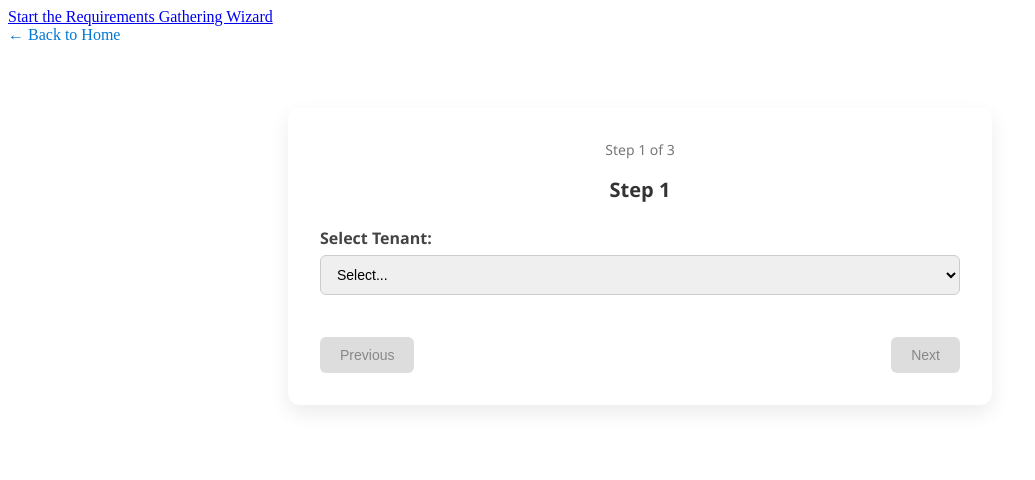
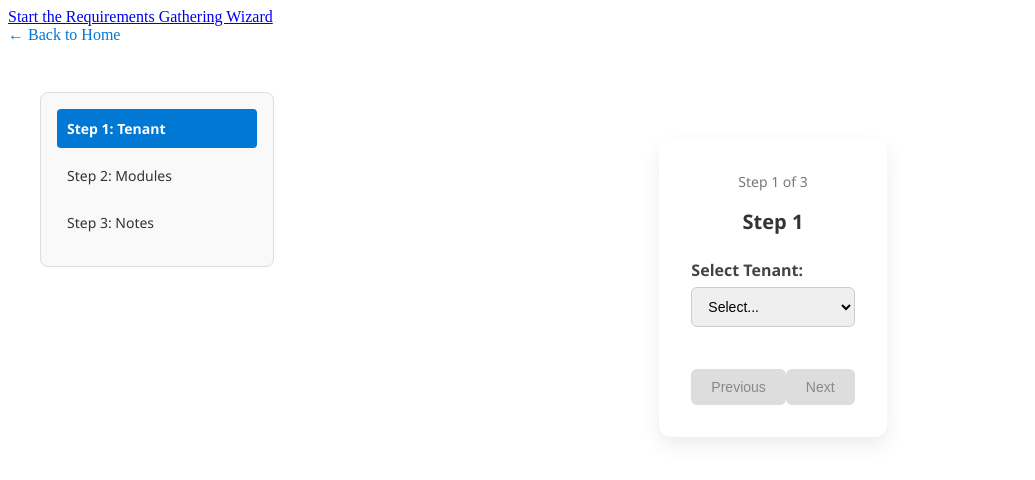
Before and after one commit to Xiaoliuliu666-leaner/Test.Onboarding, an Angular app: page /requirements/wizard in a window 1280 px wide. Shown: the top 480 px of the page, without its empty margins (0-1035 px from the left). Built offline with nearby package versions, Linux system fonts and the light colour scheme.

Commit message:
Added left-side step navigation with active step highlighting
Module selection panel now supports previewing selected modules

All structures are split based on business logic into .wizard-sidebar and .wizard-container

```diff
--- a/src/app/requirements-wizard/requirements-wizard.html
+++ b/src/app/requirements-wizard/requirements-wizard.html
@@ -1,11 +1,21 @@
-  <a routerLink="/" class="back-home-link"> ← Back to Home </a>
+<a routerLink="/" class="back-home-link">← Back to Home</a>
 
+<div class="wizard-layout">
+  <!-- Left Side Navigation -->
+  <aside class="wizard-sidebar">
+    <ul>
+      <li [class.active]="stepIndex === 1">Step 1: Tenant</li>
+      <li [class.active]="stepIndex === 2">Step 2: Modules</li>
+      <li [class.active]="stepIndex === 3">Step 3: Notes</li>
+    </ul>
+  </aside>
 
+  <!-- Main Content Area -->
   <div class="wizard-container">
     <div class="step-indicator">Step {{ stepIndex }} of 3</div>
     <h2>Step {{ stepIndex }}</h2>
 
-  <!-- Step 1: Select Tenant -->
+    <!-- Step 1 -->
     <div *ngIf="stepIndex === 1">
       <label for="tenant">Select Tenant:</label>
       <select [(ngModel)]="formData.tenant" (change)="checkNewTenant()" id="tenant">
@@ -14,8 +24,6 @@
         <option value="__new__">+ New Tenant</option>
       </select>
 
-
-  <!-- Step 1: Select to add New Tenant & Add a new user input box -->
       <div *ngIf="isCreatingNewTenant" style="margin-top: 10px;">
         <label>Enter New Tenant Name:</label>
         <input type="text" [(ngModel)]="formData.newTenantName" placeholder="Enter new tenant name..." />
@@ -31,34 +39,40 @@
       </div>
     </div>
 
-  <!-- Step 2: Select Modules -->
+    <!-- Step 2 -->
     <div *ngIf="stepIndex === 2">
       <label>Select Module:</label>
 
       <div *ngFor="let module of availableModules">
-      <input type="checkbox"
-      [value]="module.name"
-      (change)="onModuleChange($event)" />
+        <input type="checkbox" [value]="module.name" (change)="onModuleChange($event)" />
         <strong>{{ module.name }}</strong>
+        <div style="font-size: 12px; color: #666; margin-left: 20px;">{{ module.description }}</div>
+      </div>
 
-    <div style="font-size: 12px; color: #666; margin-left: 20px;">{{ module.description }}</div>
+      <!-- Selected module preview panel -->
+      <div *ngIf="formData.modules.length" class="selected-module-panel">
+        <strong>Selected Modules:</strong>
+        <ul>
+          <li *ngFor="let m of formData.modules">{{ m }}</li>
+        </ul>
       </div>
     </div>
 
-  <!-- Step 3: Notes -->
+    <!-- Step 3 -->
     <div *ngIf="stepIndex === 3">
       <label>Configuration Notes:</label>
       <textarea [(ngModel)]="formData.configNotes" rows="5"></textarea>
 
-    <p *ngIf="formData.configNotes.trim().length < 10"
-     style="color: red; font-size: 13px; margin-top: 4px;">
+      <p *ngIf="formData.configNotes.trim().length < 10" style="color: red; font-size: 13px; margin-top: 4px;">
         Please enter at least 10 characters.
       </p>
     </div>
 
-  <!-- Navigation Buttons -->
+    <!-- Buttons -->
     <div class="wizard-nav">
       <button (click)="previousStep()" [disabled]="stepIndex === 1">Previous</button>
       <button *ngIf="stepIndex < 3" (click)="nextStep()" [disabled]="!isStepValid()">Next</button>
       <button *ngIf="stepIndex === 3" (click)="submitWizard()" [disabled]="!isStepValid()">Submit</button>
     </div>
+  </div>
+</div>
--- a/src/app/requirements-wizard/requirements-wizard.scss
+++ b/src/app/requirements-wizard/requirements-wizard.scss
@@ -103,3 +103,59 @@ button:not(:disabled):hover {
     text-decoration: underline;
   }
 }
+
+.wizard-layout {
+  display: flex;
+  gap: 32px;
+  padding: 32px;
+  align-items: flex-start;
+}
+
+.wizard-sidebar {
+  width: 200px;
+  background-color: #f9f9f9;
+  border: 1px solid #ddd;
+  border-radius: 8px;
+  padding: 16px;
+  font-family: 'Segoe UI', sans-serif;
+  font-size: 14px;
+}
+
+.wizard-sidebar ul {
+  list-style: none;
+  padding: 0;
+  margin: 0;
+}
+
+.wizard-sidebar li {
+  padding: 10px;
+  margin-bottom: 8px;
+  border-radius: 4px;
+  color: #333;
+  transition: background-color 0.2s ease;
+}
+
+.wizard-sidebar li.active {
+  background-color: #0078d4;
+  color: #fff;
+  font-weight: 600;
+}
+
+.selected-module-panel {
+  margin-top: 24px;
+  background: #eef6ff;
+  padding: 16px;
+  border-left: 4px solid #0078d4;
+  border-radius: 6px;
+}
+
+.selected-module-panel ul {
+  padding-left: 20px;
+  margin: 0;
+}
+
+.selected-module-panel li {
+  margin-bottom: 6px;
+  font-size: 14px;
+  color: #333;
+}
```
Lines whose indentation alone changed are shown as unchanged.
